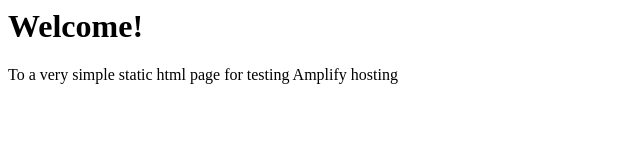
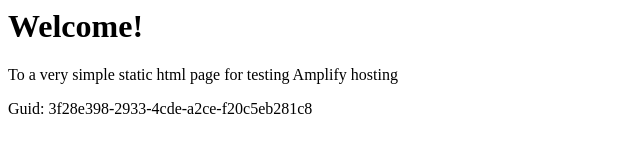
Before and after one commit to aws-aemilia-iad/Github-PR-Commit-Integration-Test-DoNotTouch-Gith-P5X5MO5I-v1-preprod-us-east-1, a website: page src/index.html in a window 1280 px wide. Shown: the whole page, without its empty margins (0-640 px from the left). Drawn offline with Linux system fonts and the light colour scheme.

Commit message:
commit from integ tests

```diff
--- a/src/index.html
+++ b/src/index.html
@@ -1,3 +1,5 @@
+
+
 <html lang="en">
 
 <head>
@@ -10,6 +12,6 @@
 <body>
     <h1>Welcome!</h1>
     <p>To a very simple static html page for testing Amplify hosting</p>
-</body>
+    <p>Guid: 3f28e398-2933-4cde-a2ce-f20c5eb281c8</p></body>
 
 </html>
```
